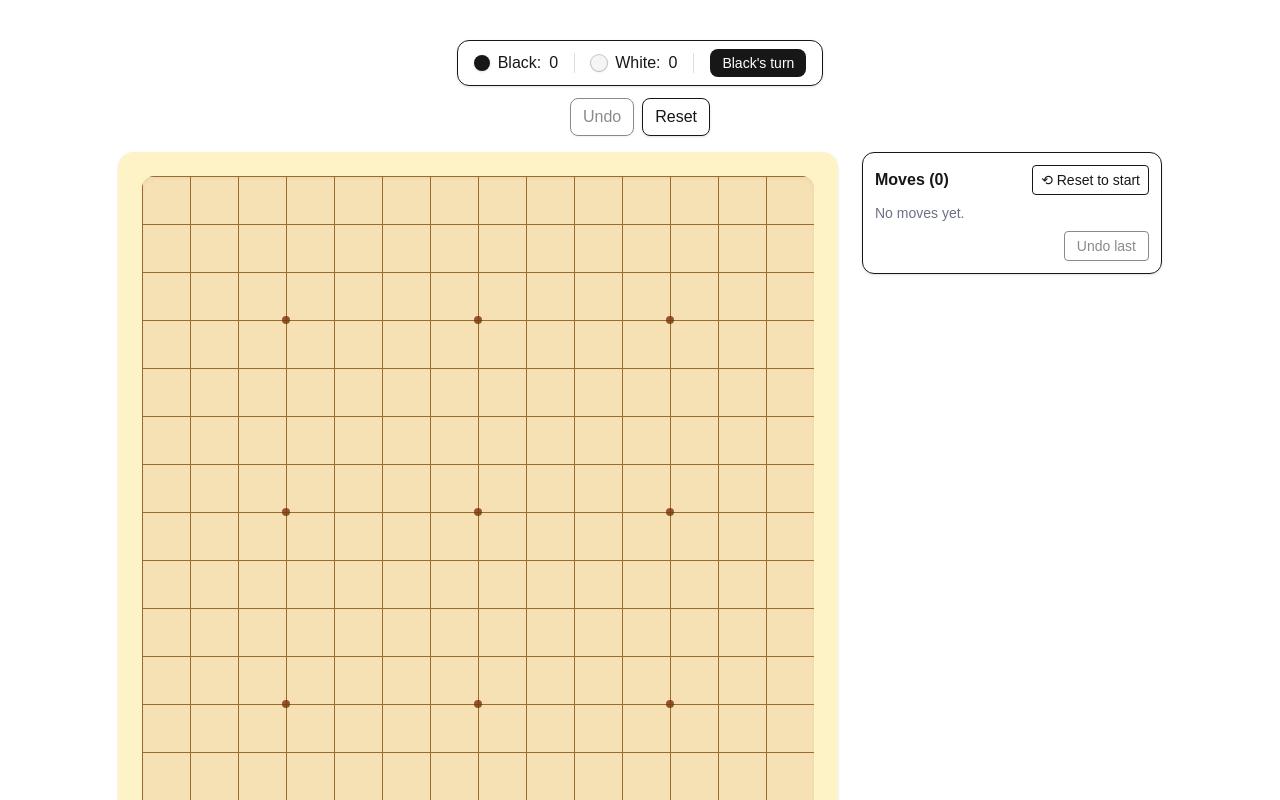
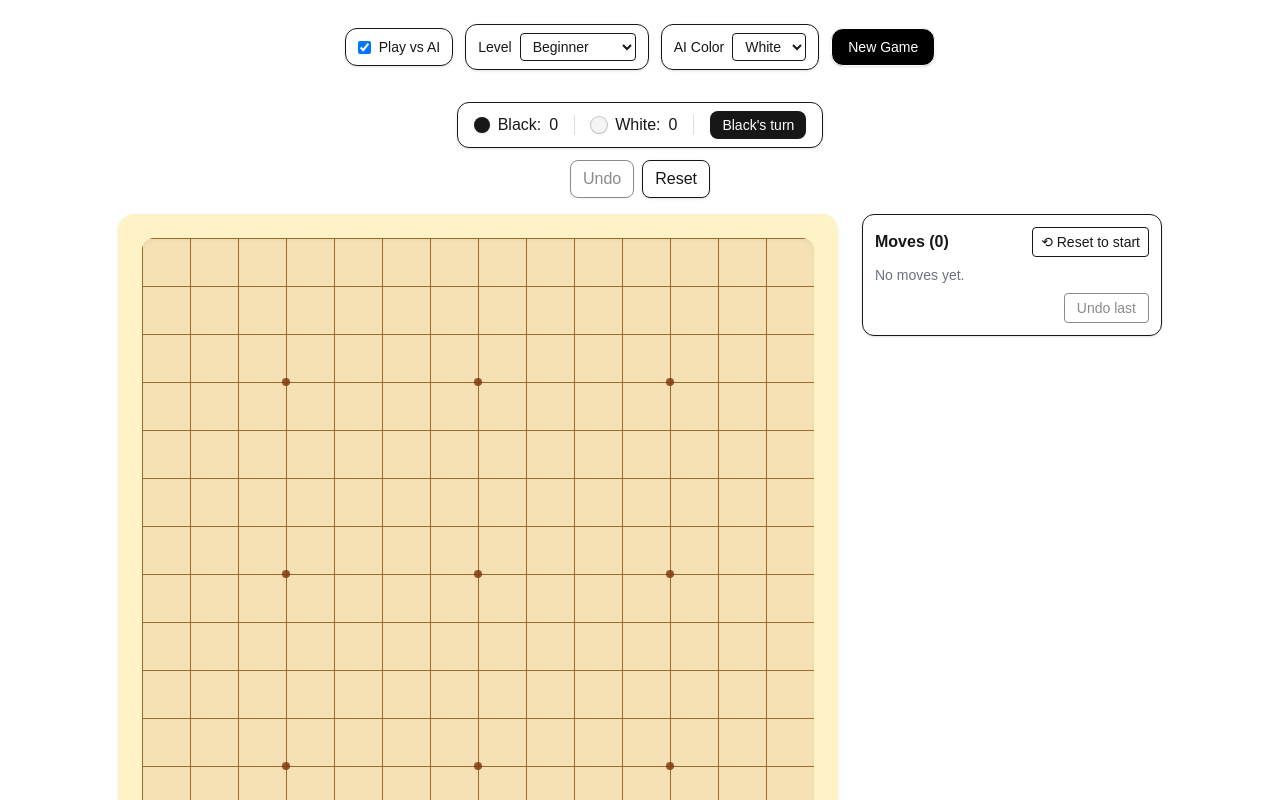
Before and after one commit to mbsmbs/alphaomok, a Next.js app in the folder frontend/: page / in a window 1280 px wide. Shown: the top 800 px of the page. Built offline with nearby package versions, Linux system fonts and the light colour scheme.

Commit message:
Update page.tsx

```diff
--- a/frontend/src/app/page.tsx
+++ b/frontend/src/app/page.tsx
@@ -1,9 +1,64 @@
-import OmokBoard from "@/components/OmokBoard";
+'use client';
+
+import { useState } from 'react';
+import OmokBoard from '@/components/OmokBoard';
+
+type Level = 'beginner' | 'intermediate' | 'hard' | 'insane';
+type AIColor = 'black' | 'white' | 'auto';
 
 export default function Home() {
+  const [aiEnabled, setAiEnabled] = useState(true);
+  const [aiLevel, setAiLevel] = useState<Level>('beginner');
+  const [aiColor, setAiColor] = useState<AIColor>('white'); // or 'auto'
+  const [gameKey, setGameKey] = useState(1);
+
+  const startNewGame = () => setGameKey(k => k + 1);
+
   return (
-    <main className="min-h-screen w-full flex items-center justify-center p-6">
-      <OmokBoard />
+    <main className="min-h-screen w-full flex flex-col items-center justify-start p-6 gap-4">
+      <div className="w-full max-w-5xl flex flex-wrap items-center justify-center gap-3">
+        <label className="flex items-center gap-2 px-3 py-2 rounded-xl border bg-white/70 shadow-sm">
+          <input type="checkbox" checked={aiEnabled} onChange={e => setAiEnabled(e.target.checked)} />
+          <span className="text-sm">Play vs AI</span>
+        </label>
+
+        <label className="flex items-center gap-2 px-3 py-2 rounded-xl border bg-white/70 shadow-sm">
+          <span className="text-sm">Level</span>
+          <select
+            value={aiLevel}
+            onChange={e => setAiLevel(e.target.value as Level)}
+            className="px-2 py-1 rounded border bg-white text-sm"
+            disabled={!aiEnabled}
+          >
+            <option value="beginner">Beginner</option>
+            <option value="intermediate">Intermediate</option>
+            <option value="hard">Hard</option>
+            <option value="insane">Insane</option>
+          </select>
+        </label>
+
+        <label className="flex items-center gap-2 px-3 py-2 rounded-xl border bg-white/70 shadow-sm">
+          <span className="text-sm">AI Color</span>
+          <select
+            value={aiColor}
+            onChange={e => setAiColor(e.target.value as AIColor)}
+            className="px-2 py-1 rounded border bg-white text-sm"
+            disabled={!aiEnabled}
+          >
+            <option value="auto">Auto</option>
+            <option value="black">Black</option>
+            <option value="white">White</option>
+          </select>
+        </label>
+
+        <button onClick={startNewGame} className="px-4 py-2 rounded-xl border bg-black text-white text-sm shadow hover:opacity-90">
+          New Game
+        </button>
+      </div>
+
+      <div className="w-full max-w-6xl flex items-center justify-center">
+        <OmokBoard key={gameKey} aiEnabled={aiEnabled} aiLevel={aiLevel} aiColor={aiColor} />
+      </div>
     </main>
   );
 }
```
